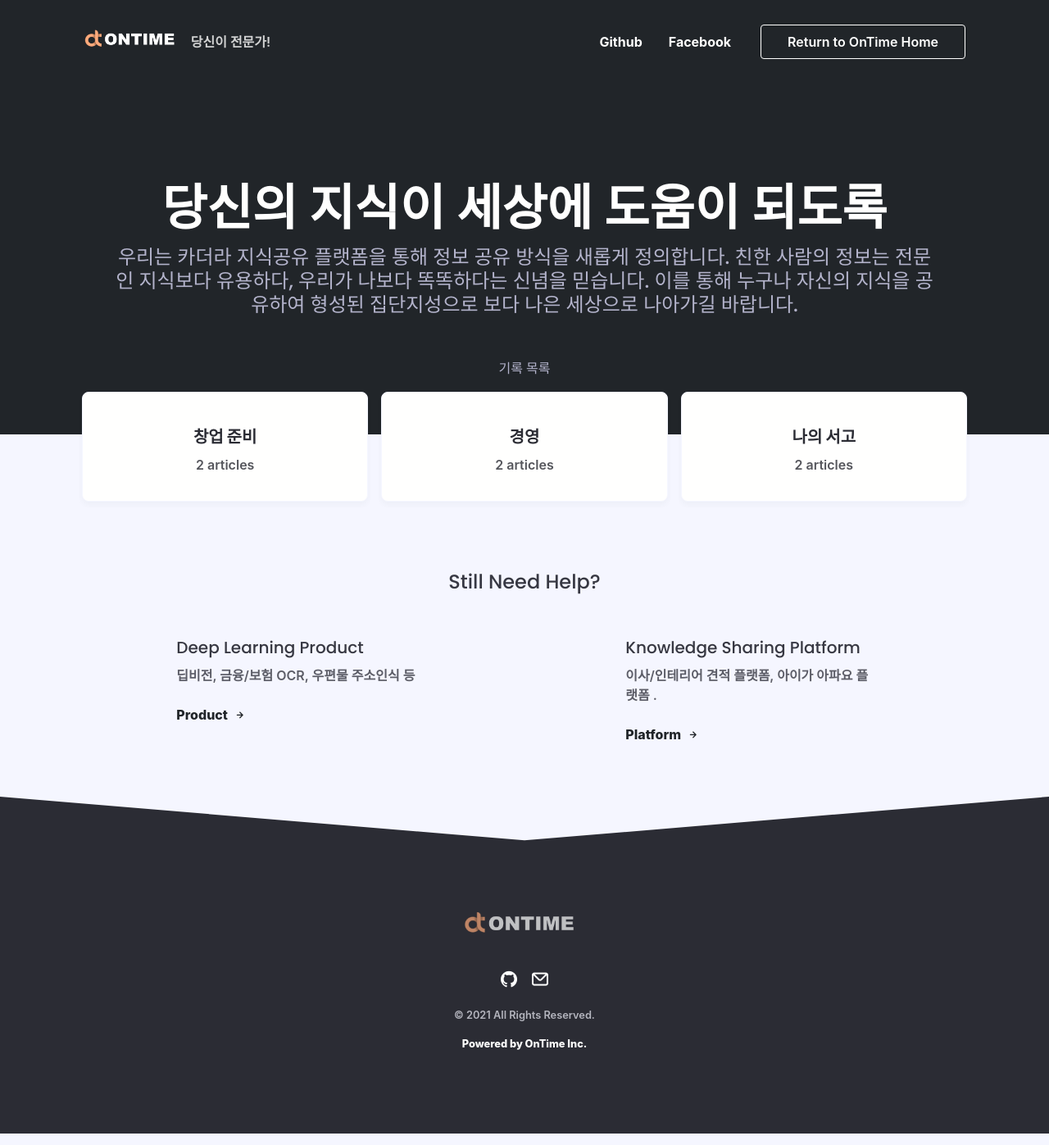
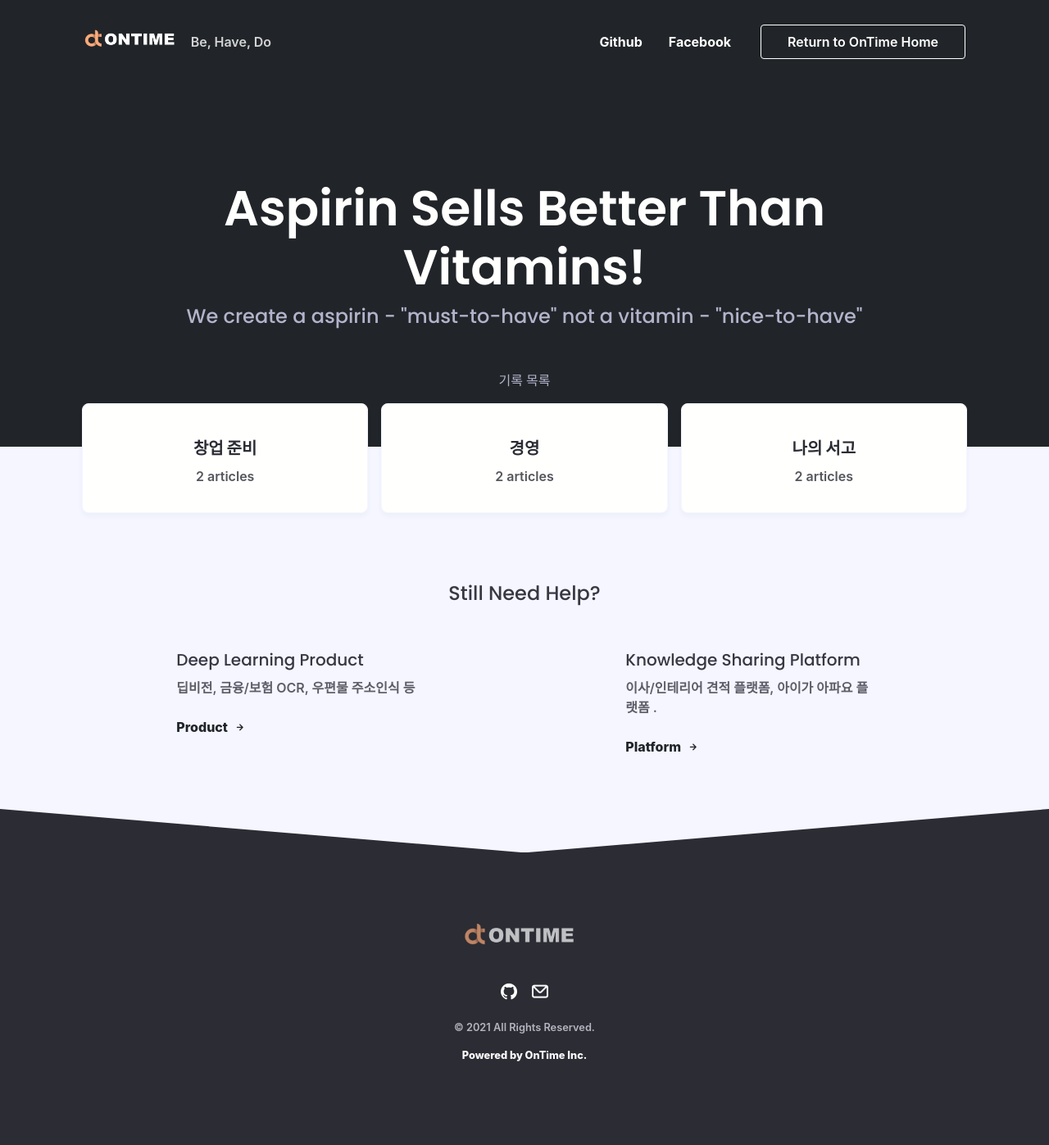
Before and after one commit to ontime-git/ontime-git.github.io, a Jekyll site: the page built from index.html, in a window 1280 px wide. Shown: the whole page at 82% size. Built offline with Jekyll 4.4.1, drawn with Linux system fonts in a browser that asks for light colours; nearby versions of some CDN libraries; some web fonts are replaced; comment, search, counter and statistics services are not loaded.

Commit message:
Update _config.yml

```diff
--- a/_config.yml
+++ b/_config.yml
@@ -24,18 +24,13 @@ baseurl: / # the subpath of your site, e.g. /support
 url: https://ontime-git.github.io # the base hostname AND PROTOCOL for your site, e.g. http://example.com
 permalink: /:categories/:title
 
-content_type: 당신이 전문가!
+content_type: Be, Have, Do
 use_authors: true #Set this to false to disable showing post authors
 
 brand_logo: logo.png
-brand_name: OnTime
-header: 당신의 지식이 세상에 도움이 되도록
-subheader: |+
-           우리는 카더라 지식공유 플랫폼을 통해 정보 공유 방식을 새롭게 정의합니다.
-
-           친한 사람의 정보는 전문인 지식보다 유용하다, 우리가 나보다 똑똑하다는 신념을 믿습니다.
-
-           이를 통해 누구나 자신의 지식을 공유하여 형성된 집단지성으로 보다 나은 세상으로 나아가길 바랍니다.
+brand_name: OnTime Inc.
+header: Aspirin Sells Better Than Vitamins!
+subheader: We create a aspirin - "must-to-have" not a vitamin - "nice-to-have"
 
 # meta_image: odin-meta.png
 
```
